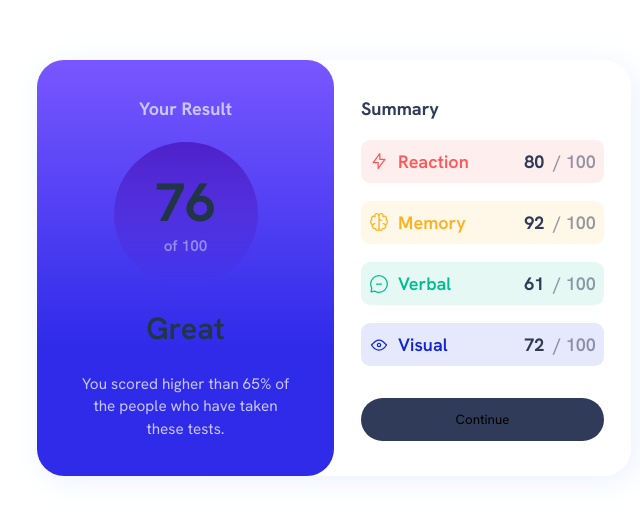
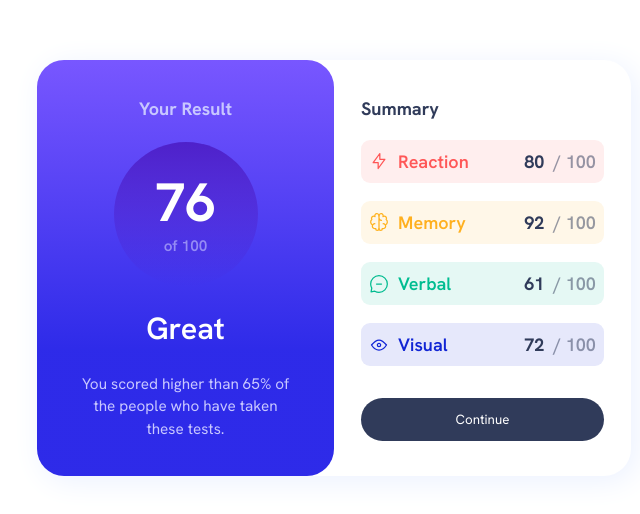
Before and after one commit to Bewjsdk/Bewjsdk.github.io, a React (Vite) app in the folder Projects/results-summary/: page / in a window 1280 px wide. Shown: the part 132-646 px from the top of the page, without its empty margins (306-946 px from the left). Built offline with nearby package versions, Linux system fonts and the light colour scheme.

Commit message:
fix color on Light theme

```diff
--- a/Projects/results-summary/src/styles/style.js
+++ b/Projects/results-summary/src/styles/style.js
@@ -42,6 +42,7 @@ export const Main = styled.main`
   display: flex;
   justify-content: center;
   align-items: center;
+  color: ${NEUTRAL_COLORS.white};
 
   /* Responsive for mobile */
   @media screen and (max-width: ${MOBILE}){
@@ -170,6 +171,7 @@ export const Button = styled.button`
   border-radius: 2em;
   padding-block: 1em;
   background: ${NEUTRAL_COLORS.darkGrayBlue};
+  color: ${NEUTRAL_COLORS.white};
   cursor: pointer;
   margin-block-start: 1em;
   /* button active state */
```
